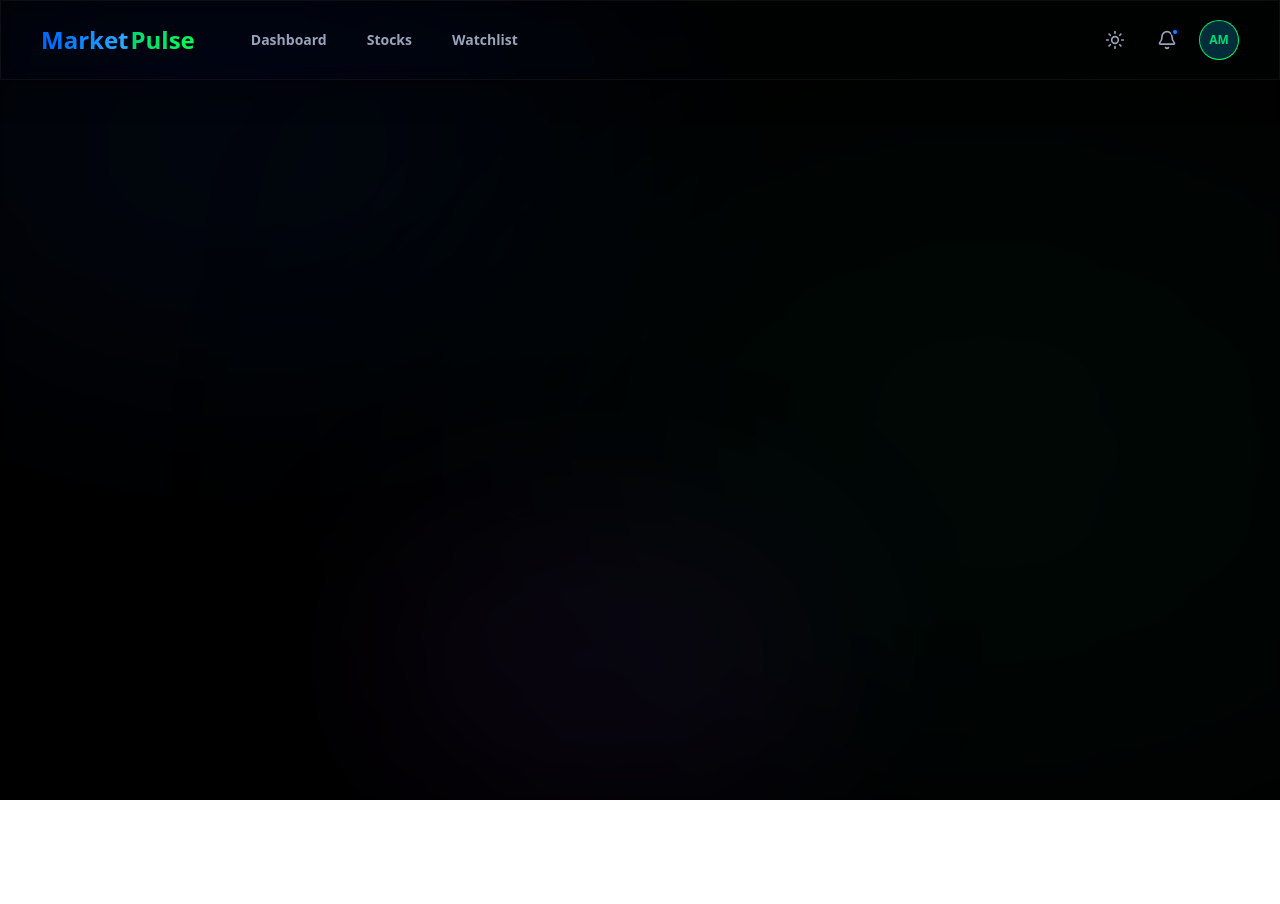
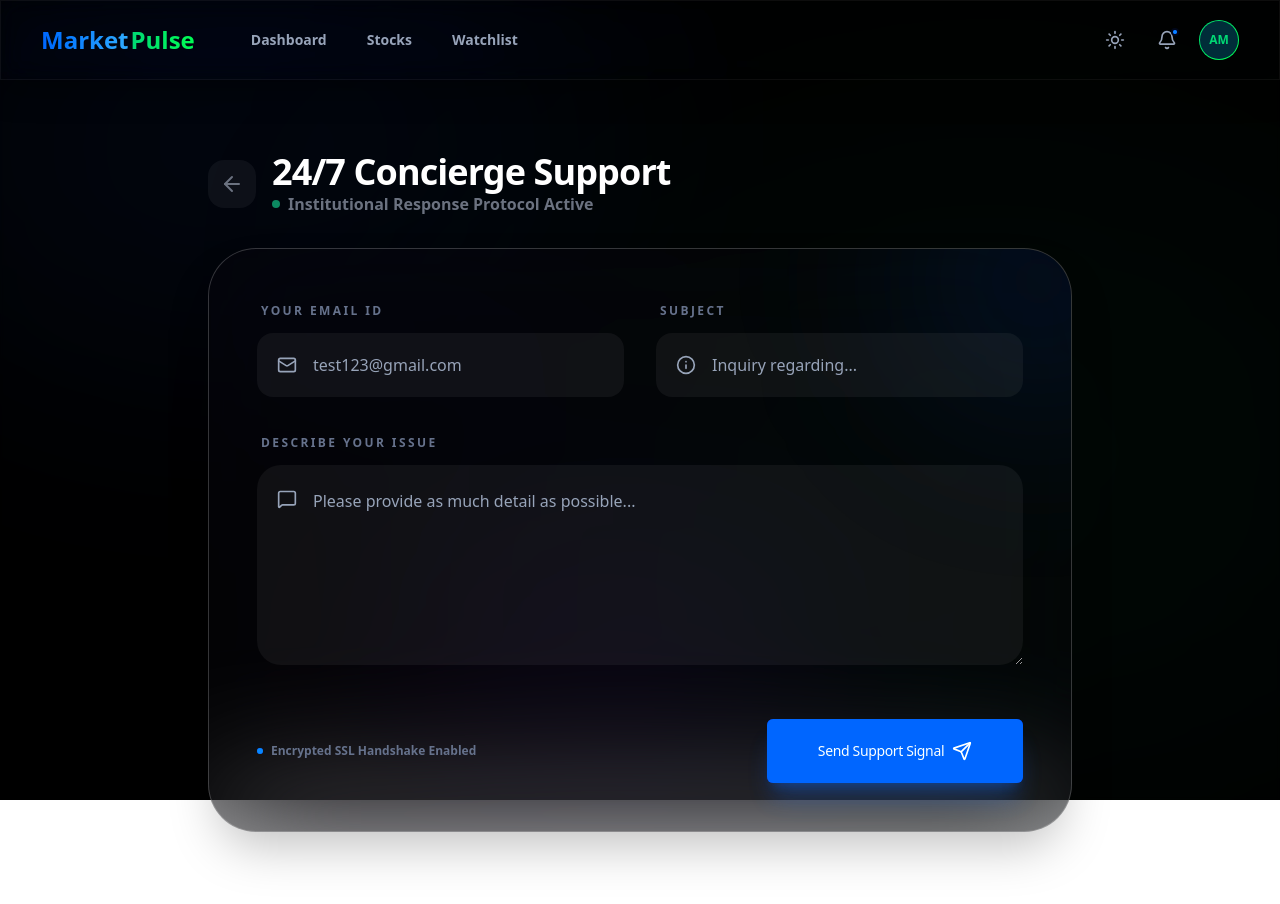
Before and after one commit to Ayush99042/MarketPulse, a React (Vite) app: page /support in a window 1280 px wide. Before the commit the page ends 800 px from the top, so only its background shows below. Built offline with nearby package versions, Linux system fonts and the light colour scheme.

Commit message:
mail service available in model

```diff
--- a/src/App.tsx
+++ b/src/App.tsx
@@ -4,6 +4,7 @@ import { Dashboard } from "./Page/Dashboard";
 import { Detail } from "./Page/Detail";
 import { Listing } from "./Page/Listing";
 import { Watchlist } from "./Page/Watchlist";
+import { Support } from "./Page/Support";
 
 function App() {
   return (
@@ -13,6 +14,7 @@ function App() {
         <Route path="/stocks" element={<Listing />} />
         <Route path="/watchlist" element={<Watchlist />} />
         <Route path="/detail/:symbol" element={<Detail />} />
+        <Route path="/support" element={<Support />} />
       </Routes>
     </Layout>
   );
--- /dev/null
+++ b/src/Page/Support.tsx
@@ -0,0 +1,206 @@
+import React, { useState } from "react";
+import { motion } from "framer-motion";
+import {
+  Send,
+  CheckCircle2,
+  ArrowLeft,
+  Mail,
+  MessageSquare,
+  Info,
+} from "lucide-react";
+import { useNavigate } from "react-router-dom";
+import { Button } from "../components/Button";
+
+export const Support: React.FC = () => {
+  const navigate = useNavigate();
+  const [email, setEmail] = useState("");
+  const [subject, setSubject] = useState("");
+  const [message, setMessage] = useState("");
+  const [isSubmitting, setIsSubmitting] = useState(false);
+  const [isSubmitted, setIsSubmitted] = useState(false);
+  const [error, setError] = useState<string | null>(null);
+
+  const handleSubmit = async (e: React.FormEvent) => {
+    e.preventDefault();
+    setIsSubmitting(true);
+    setError(null);
+
+    try {
+      const response = await fetch("https://formspree.io/f/mnjlqqaa", {
+        method: "POST",
+        headers: {
+          "Content-Type": "application/json",
+          Accept: "application/json",
+        },
+        body: JSON.stringify({
+          email,
+          subject,
+          message,
+        }),
+      });
+
+      if (response.ok) {
+        setIsSubmitted(true);
+      } else {
+        const data = await response.json();
+        throw new Error(data.error || "Signal transmission failed.");
+      }
+    } catch (err: any) {
+      setError(err.message || "Failed to reach protocol hub.");
+    } finally {
+      setIsSubmitting(false);
+    }
+  };
+
+  if (isSubmitted) {
+    return (
+      <div className="min-h-[80vh] flex items-center justify-center p-4">
+        <motion.div
+          initial={{ opacity: 0, scale: 0.9 }}
+          animate={{ opacity: 1, scale: 1 }}
+          className="glass-liquid p-12 rounded-[3rem] max-w-md w-full text-center space-y-6"
+        >
+          <div className="flex justify-center">
+            <div className="w-20 h-20 rounded-full bg-emerald-500/20 flex items-center justify-center text-emerald-500">
+              <CheckCircle2 className="w-10 h-10" />
+            </div>
+          </div>
+          <h2 className="text-3xl font-black text-gray-900 dark:text-white">
+            Signal Received
+          </h2>
+          <p className="text-gray-500 dark:text-gray-400 font-medium">
+            Our concierge team has been notified. We will reach out to you at{" "}
+            <span className="text-blue-500 font-bold">{email}</span> within the
+            next 24 hours.
+          </p>
+          <Button
+            onClick={() => navigate("/")}
+            className="w-full h-14 rounded-2xl text-lg font-black tracking-tight mt-4"
+          >
+            Return to Dashboard
+          </Button>
+        </motion.div>
+      </div>
+    );
+  }
+
+  return (
+    <div className="max-w-4xl mx-auto py-10 px-4">
+      <motion.div
+        initial={{ opacity: 0, y: 20 }}
+        animate={{ opacity: 1, y: 0 }}
+        className="space-y-8"
+      >
+        <div className="flex items-center gap-4">
+          <button
+            onClick={() => navigate(-1)}
+            className="p-3 rounded-2xl bg-black/5 dark:bg-white/5 text-gray-500 hover:text-gray-900 dark:hover:text-white transition-all"
+          >
+            <ArrowLeft className="w-6 h-6" />
+          </button>
+          <div>
+            <h1 className="text-4xl font-black text-gray-900 dark:text-white tracking-tight">
+              24/7 Concierge Support
+            </h1>
+            <p className="text-gray-500 font-bold flex items-center gap-2">
+              <span className="w-2 h-2 rounded-full bg-emerald-500 animate-pulse" />
+              Institutional Response Protocol Active
+            </p>
+          </div>
+        </div>
+
+        <div className="grid grid-cols-1 lg:grid-cols-12 gap-8 items-start">
+          <div className="lg:col-span-12">
+            <div className="glass-liquid p-8 lg:p-12 rounded-[3rem] border-white/20 shadow-2xl relative overflow-hidden group">
+              <div className="absolute -top-24 -right-24 w-64 h-64 bg-blue-500/10 blur-[100px] rounded-full group-hover:scale-150 transition-transform duration-1000" />
+
+              <form onSubmit={handleSubmit} className="relative z-10 space-y-8">
+                <div className="grid grid-cols-1 md:grid-cols-2 gap-8">
+                  <div className="space-y-3">
+                    <label className="text-xs font-black uppercase tracking-[0.2em] text-gray-500 ml-1">
+                      Your Email ID
+                    </label>
+                    <div className="relative group/field">
+                      <Mail className="absolute left-5 top-1/2 -translate-y-1/2 w-5 h-5 text-gray-400 group-focus-within/field:text-blue-500 transition-colors" />
+                      <input
+                        required
+                        type="email"
+                        value={email}
+                        onChange={(e) => setEmail(e.target.value)}
+                        placeholder="test123@gmail.com"
+                        className="w-full h-16 pl-14 pr-6 rounded-2xl bg-black/5 dark:bg-white/5 border-none focus:ring-2 focus:outline-none"
+                      />
+                    </div>
+                  </div>
+                  <div className="space-y-3">
+                    <label className="text-xs font-black uppercase tracking-[0.2em] text-gray-500 ml-1">
+                      Subject
+                    </label>
+                    <div className="relative group/field">
+                      <Info className="absolute left-5 top-1/2 -translate-y-1/2 w-5 h-5 text-gray-400 group-focus-within/field:text-blue-500 transition-colors" />
+                      <input
+                        required
+                        type="text"
+                        value={subject}
+                        onChange={(e) => setSubject(e.target.value)}
+                        placeholder="Inquiry regarding..."
+                        className="w-full h-16 pl-14 pr-6 rounded-2xl bg-black/5 dark:bg-white/5 border-none focus:ring-2 focus:outline-none"
+                      />
+                    </div>
+                  </div>
+                </div>
+
+                <div className="space-y-3">
+                  <label className="text-xs font-black uppercase tracking-[0.2em] text-gray-500 ml-1">
+                    Describe your issue
+                  </label>
+                  <div className="relative group/field">
+                    <MessageSquare className="absolute left-5 top-6 w-5 h-5 text-gray-400 group-focus-within/field:text-blue-500 transition-colors" />
+                    <textarea
+                      required
+                      value={message}
+                      onChange={(e) => setMessage(e.target.value)}
+                      placeholder="Please provide as much detail as possible..."
+                      className="w-full min-h-[200px] pl-14 pr-6 py-6 rounded-3xl bg-black/5 dark:bg-white/5 border-none focus:ring-2 focus:outline-none"
+                    />
+                  </div>
+                </div>
+
+                {error && (
+                  <motion.div
+                    initial={{ opacity: 0, scale: 0.95 }}
+                    animate={{ opacity: 1, scale: 1 }}
+                    className="p-4 rounded-2xl bg-rose-500/10 border border-rose-500/20 text-rose-500 text-sm font-bold flex items-center gap-3"
+                  >
+                    <div className="w-1.5 h-1.5 rounded-full bg-rose-500 animate-pulse" />
+                    {error}
+                  </motion.div>
+                )}
+
+                <div className="pt-4 flex flex-col sm:flex-row items-center justify-between gap-6">
+                  <div className="text-xs font-bold text-gray-500 flex items-center gap-2">
+                    <div className="w-1.5 h-1.5 rounded-full bg-blue-500" />
+                    Encrypted SSL Handshake Enabled
+                  </div>
+                  <Button
+                    disabled={isSubmitting}
+                    className="w-full sm:w-64 h-16 rounded-2xl text-lg font-black tracking-tight shadow-xl shadow-blue-500/20 active:scale-95 transition-transform"
+                  >
+                    {isSubmitting ? (
+                      <div className="w-6 h-6 border-4 border-white/30 border-t-white rounded-full animate-spin" />
+                    ) : (
+                      <div className="flex items-center gap-2">
+                        <span>Send Support Signal</span>
+                        <Send className="w-5 h-5" />
+                      </div>
+                    )}
+                  </Button>
+                </div>
+              </form>
+            </div>
+          </div>
+        </div>
+      </motion.div>
+    </div>
+  );
+};
--- a/src/components/Layout.tsx
+++ b/src/components/Layout.tsx
@@ -211,11 +211,21 @@ export const Layout: React.FC<{ children: React.ReactNode }> = ({
                         {[
                           { icon: ClipboardList, label: "All Orders" },
                           { icon: Building2, label: "Bank Details" },
-                          { icon: Headset, label: "24 x 7 Customer Support" },
+                          {
+                            icon: Headset,
+                            label: "24 x 7 Customer Support",
+                            path: "/support",
+                          },
                           { icon: FileText, label: "Reports" },
                         ].map((item) => (
                           <button
                             key={item.label}
+                            onClick={() => {
+                              if (item.path) {
+                                navigate(item.path);
+                                setIsMenuOpen(false);
+                              }
+                            }}
                             className="w-full flex items-center justify-between p-3.5 px-4 rounded-2xl hover:bg-black/5 dark:hover:bg-white/5 transition-all group text-left"
                           >
                             <div className="flex items-center gap-4">
```
